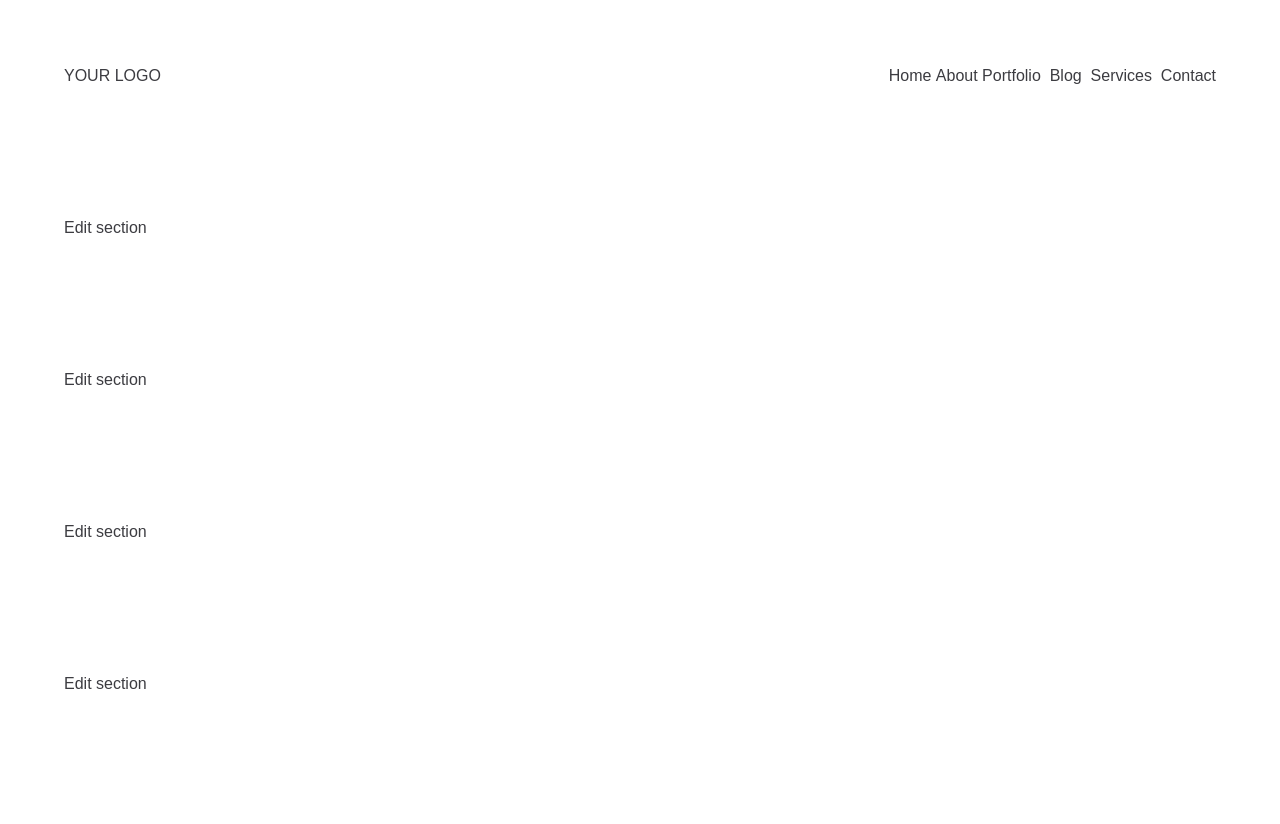
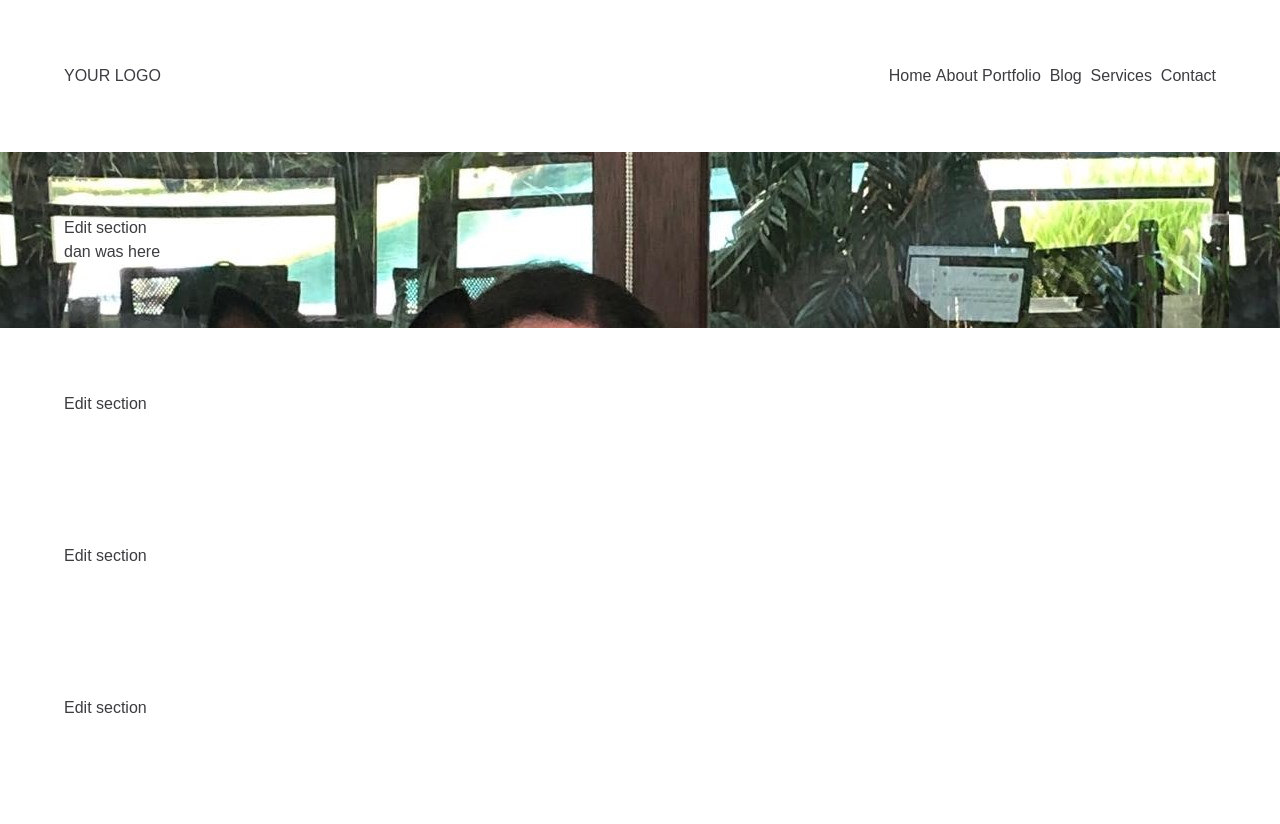
Before and after one commit to TheInstituteOfCode/tailwind-photo-template, a Jekyll site: the page built from index.html, in a window 1280 px wide. Shown: the top 824 px of the page. Built offline with Jekyll 4.4.1, drawn with Linux system fonts in a browser that asks for light colours; grey boxes are pictures that could not be loaded.

Commit message:
Updated 2 files via CloudCannon.

```diff
--- a/index.html
+++ b/index.html
@@ -3,15 +3,15 @@ layout: default
 page_blocks:
   - _id: banner
     title: Banner
-    banner-height:
+    banner-height: tall-90
     fixed-banner: false
-    banner_image:
+    banner_image: /uploads/75442984-10162737186175171-8003334474177708032-n.jpg
     mobile-banner_image:
-    banner-overlay:
-    banner-heading:
+    banner-overlay: subtle-light
+    banner-heading: dan was here
     banner-text-position: middle
     banner-text-alignment: centered
-    banner-text-color:
+    banner-text-color: dark
     banner-text-highlight:
     button_url:
     button-text:
```
Also changed, not shown: uploads/75442984-10162737186175171-8003334474177708032-n.jpg (added).
